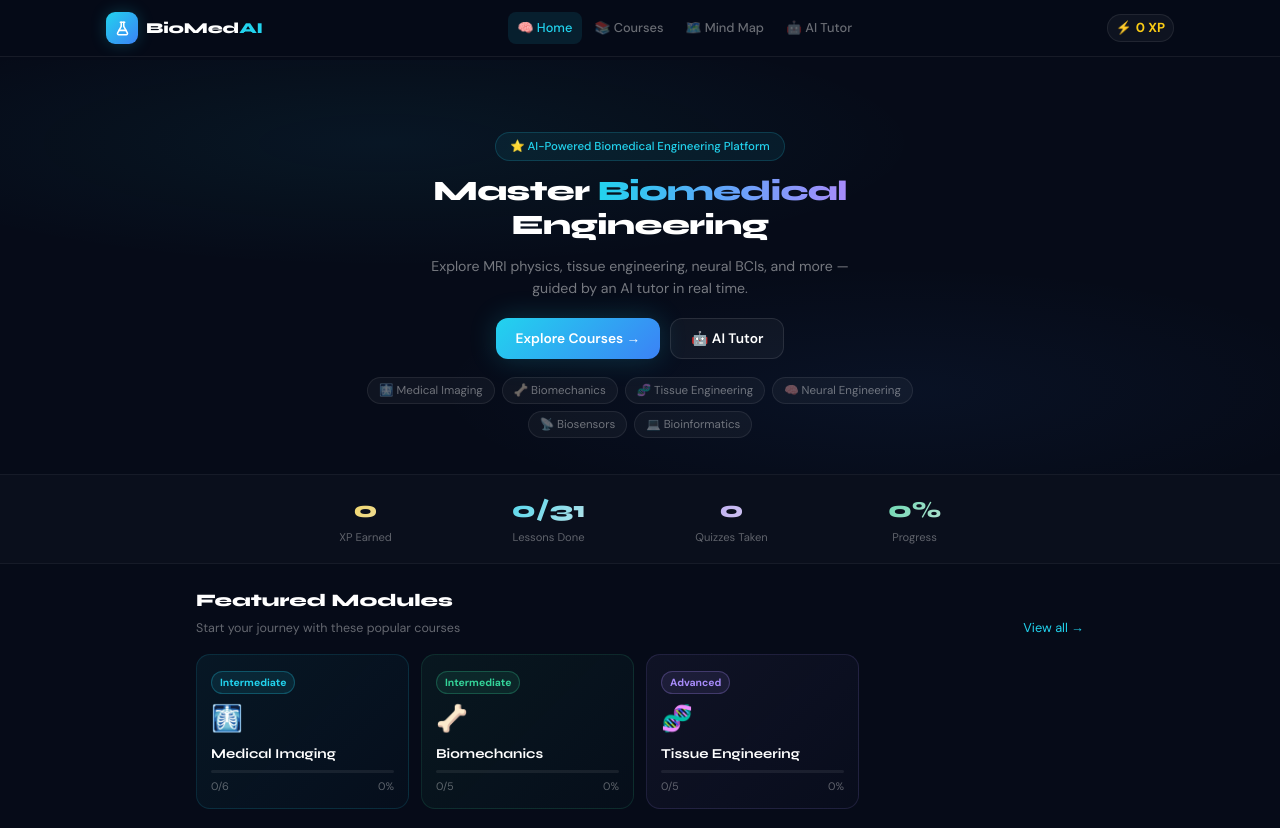
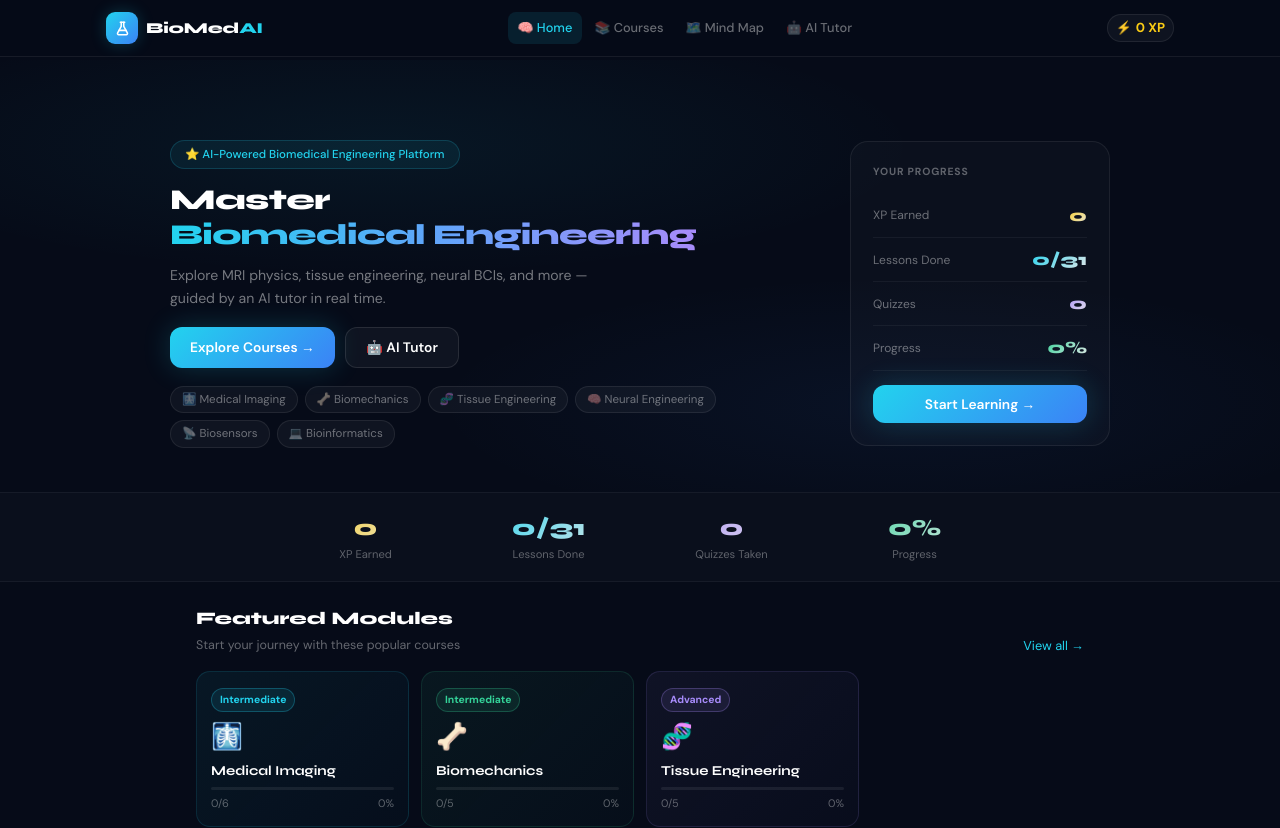
Before and after one commit to AlexandraDigital/bme-beginner-app, a React (Vite) app: page / in a window 1280 px wide. Shown: the top 828 px of the page. Built offline with nearby package versions, Linux system fonts and the light colour scheme.

Commit message:
fix: 2-col desktop hero, remove br from title, compact mobile layout

```diff
--- a/src/App.jsx
+++ b/src/App.jsx
@@ -24,7 +24,9 @@ const STYLES = `
 
   /* HERO */
   .hero-section { display:flex; align-items:center; justify-content:center; position:relative; overflow:hidden; padding:72px 24px 36px; }
-  .hero-content { position:relative; z-index:1; max-width:600px; width:100%; text-align:center; margin:0 auto; }
+  .hero-inner { position:relative; z-index:1; width:100%; max-width:940px; display:flex; align-items:center; gap:48px; flex-direction:column; }
+  .hero-content { width:100%; text-align:center; }
+  .hero-visual { display:none; flex-shrink:0; border-radius:18px; padding:22px; background:rgba(255,255,255,0.025); border:1px solid rgba(255,255,255,0.07); }
   .hero-badge { display:inline-flex; align-items:center; gap:8px; padding:5px 14px; border-radius:20px; background:rgba(34,211,238,0.07); border:1px solid rgba(34,211,238,0.18); color:#22d3ee; font-size:0.72rem; font-weight:500; margin-bottom:14px; }
   .hero-title { font-family:'Syne',sans-serif; font-size:clamp(1.5rem,2.2vw,2rem); font-weight:800; line-height:1.2; margin-bottom:12px; letter-spacing:-0.02em; word-break:break-word; }
   .gradient-text { background:linear-gradient(90deg,#22d3ee 0%,#60a5fa 50%,#a78bfa 100%); -webkit-background-clip:text; -webkit-text-fill-color:transparent; background-clip:text; display:inline-block; }
@@ -106,10 +108,23 @@ const STYLES = `
     .hero-tags { display:none; }
   }
 
+  @media (min-width: 769px) {
+    .hero-inner { flex-direction:row; }
+    .hero-content { flex:1; text-align:left; }
+    .hero-p { margin-left:0; margin-right:0; }
+    .hero-btns { justify-content:flex-start; }
+    .hero-tags { justify-content:flex-start; }
+    .hero-visual { display:block; width:260px; }
+  }
   @media (min-width: 769px) and (max-width: 1024px) {
     .stats-grid { grid-template-columns:repeat(4,1fr); }
     .module-grid { grid-template-columns:repeat(2,1fr); }
     .hero-title { font-size:clamp(1.5rem,2.4vw,1.9rem); }
+    .hero-visual { width:230px; }
+  }
+  @media (min-width: 1025px) {
+    .hero-title { font-size:clamp(1.8rem,2.2vw,2.2rem); }
+    .hero-section { padding:80px 40px 44px; }
   }
 `;
 
@@ -195,9 +210,10 @@ function Home({xp,done,quizLog,setPage}){
   return(<div style={{overflowX:"hidden",width:"100%"}}>
     <section className="hero-section">
       <div style={{position:"absolute",inset:0,background:"radial-gradient(ellipse 70% 50% at 30% 20%,rgba(34,211,238,0.06) 0%,transparent 60%),radial-gradient(ellipse 60% 50% at 70% 80%,rgba(59,130,246,0.06) 0%,transparent 60%)",pointerEvents:"none"}}/>
+      <div className="hero-inner">
         <div className="hero-content">
           <div className="hero-badge">⭐ AI-Powered Biomedical Engineering Platform</div>
-        <h1 className="hero-title"><span>Master </span><span className="gradient-text">Biomedical</span><br/><span>Engineering</span></h1>
+          <h1 className="hero-title">Master <span className="gradient-text">Biomedical Engineering</span></h1>
           <p className="hero-p">Explore MRI physics, tissue engineering, neural BCIs, and more — guided by an AI tutor in real time.</p>
           <div className="hero-btns">
             <button className="btn-primary" onClick={()=>setPage("courses")}>Explore Courses →</button>
@@ -205,6 +221,17 @@ function Home({xp,done,quizLog,setPage}){
           </div>
           <div className="hero-tags">
             {["🩻 Medical Imaging","🦴 Biomechanics","🧬 Tissue Engineering","🧠 Neural Engineering","📡 Biosensors","💻 Bioinformatics"].map(t=>(<span key={t} className="hero-tag">{t}</span>))}
+          </div>
+        </div>
+        <div className="hero-visual">
+          <div style={{fontSize:"0.65rem",color:"rgba(255,255,255,0.35)",fontWeight:700,letterSpacing:"0.08em",marginBottom:14,textTransform:"uppercase"}}>Your Progress</div>
+          {[[xp.toLocaleString(),"XP Earned","#facc15"],[`${done.length}/${total}`,"Lessons Done","#22d3ee"],[quizLog.length,"Quizzes","#a78bfa"],[`${pct}%`,"Progress","#34d399"]].map(([v,l,c])=>(
+            <div key={l} style={{display:"flex",justifyContent:"space-between",alignItems:"center",padding:"9px 0",borderBottom:"1px solid rgba(255,255,255,0.05)"}}>
+              <span style={{fontSize:"0.75rem",color:"rgba(255,255,255,0.4)"}}>{l}</span>
+              <span style={{fontFamily:"Syne,sans-serif",fontWeight:800,fontSize:"1.05rem",background:`linear-gradient(135deg,${c},rgba(255,255,255,0.9))`,WebkitBackgroundClip:"text",WebkitTextFillColor:"transparent"}}>{v}</span>
+            </div>
+          ))}
+          <button className="btn-primary" onClick={()=>setPage("courses")} style={{width:"100%",marginTop:14,textAlign:"center",display:"block"}}>Start Learning →</button>
         </div>
       </div>
     </section>
```
Lines whose indentation alone changed are shown as unchanged.
